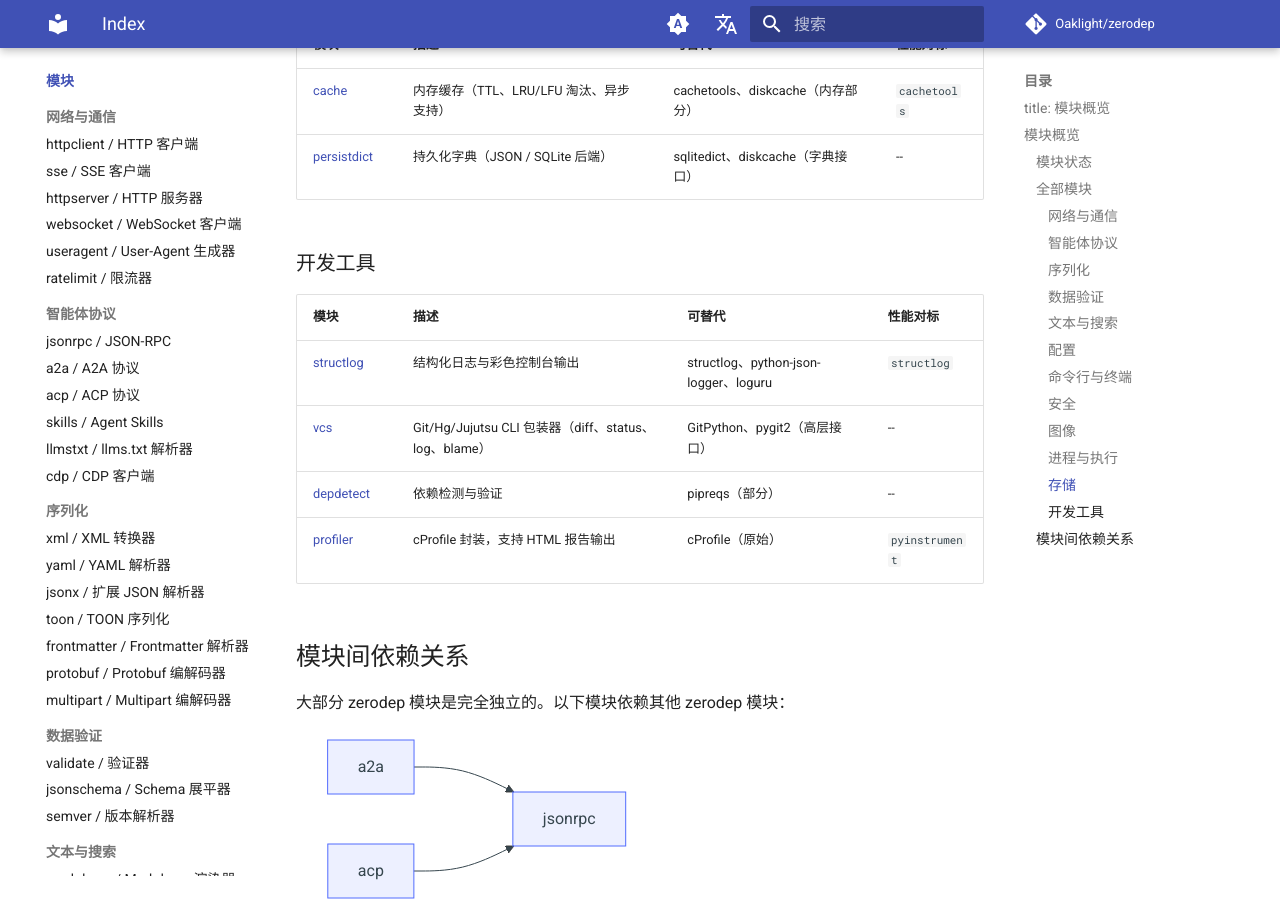
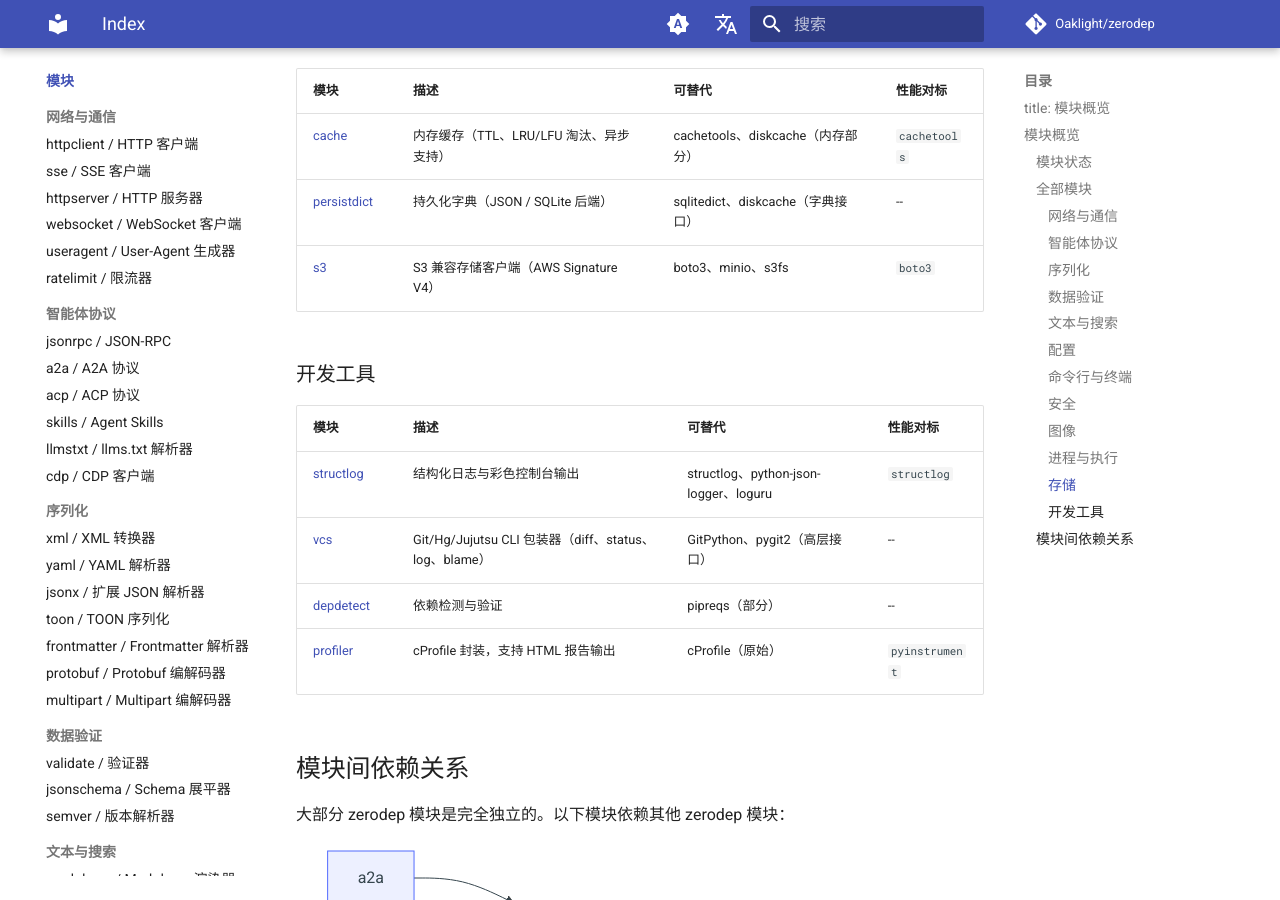
Before and after one commit to Oaklight/zerodep, an MkDocs documentation site: the page built from docs/modules/index.md, in a window 1280 px wide and 900 px high, scrolled down 6732 px. Built offline with MkDocs 1.6.1 and Material for MkDocs 9.7.7, drawn with Linux system fonts in a browser that asks for light colours; comment, search, counter and statistics services are not loaded.

Commit message:
docs: add s3 to module index

```diff
--- a/docs/modules/index.md
+++ b/docs/modules/index.md
@@ -42,6 +42,7 @@ title: 模块概览
 | [readability](readability.md) | 0.2.1 | 2026-08-25 |
 | [retry](retry.md) | 0.3.1 | 2026-09-06 |
 | [runner](runner.md) | 0.3.1 | 2026-04-15 |
+| [s3](s3.md) | 0.2.0 | 2026-07-03 |
 | [scheduler](scheduler.md) | 0.3.1 | 2026-04-15 |
 | [semver](semver.md) | 0.4.1 | 2026-04-27 |
 | [skills](skills.md) | 0.4.3 | 2026-08-25 |
@@ -157,6 +158,7 @@ title: 模块概览
 |--------|-------------|----------|-------------------|
 | [cache](cache.md) | 内存缓存（TTL、LRU/LFU 淘汰、异步支持） | cachetools、diskcache（内存部分） | `cachetools` |
 | [persistdict](persistdict.md) | 持久化字典（JSON / SQLite 后端） | sqlitedict、diskcache（字典接口） | -- |
+| [s3](s3.md) | S3 兼容存储客户端（AWS Signature V4） | boto3、minio、s3fs | `boto3` |
 
 ### 开发工具
 
```
